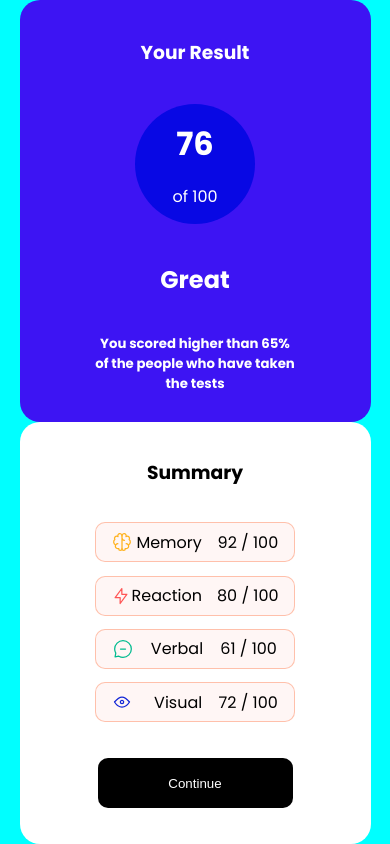
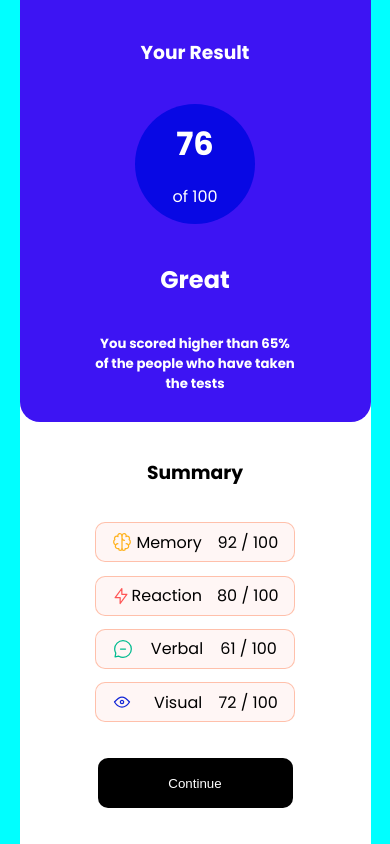
Before and after one commit to folorunso21/result-, a plain HTML site: page index.html in a window 390 px wide. Drawn offline with Linux system fonts and the light colour scheme.

Commit message:
first commit

```diff
--- a/index.html
+++ b/index.html
@@ -17,6 +17,9 @@
 <body>
     <div id="main">
         <!-- blue start here -->
+        <div id="bod">
+
+
         <div id="blue">
             <h3>Your Result</h3>
             <div id="score">
@@ -83,6 +86,8 @@
 
         <!-- white ends here -->
     </div>
+
+  </div>
 </body>
 
 </html>
--- a/style.css
+++ b/style.css
@@ -14,6 +14,12 @@ body {
     box-sizing: border-box;
     font-family: 'Inter', sans-serif;
 font-family: 'Poppins', sans-serif;
+}
+
+#bod {
+    background-color: white;
+    border-radius: 20px;
+    display: flex;
 }
 
 #main{
@@ -118,13 +124,22 @@ button {
         flex-direction: column;
     }
 
+    #bod {
+        margin: auto;
+        display: flex;
+        flex-direction: column;
+    }
+
+
     #white  {
         width: 90vw;
-        border-radius: 20px;
+        border-radius: 0px;
     }
 
     #blue {
         width: 90vw;
+        border-top-right-radius: 0px;
+        border-top-left-radius: 0px;
     }
 
     #text {
```
